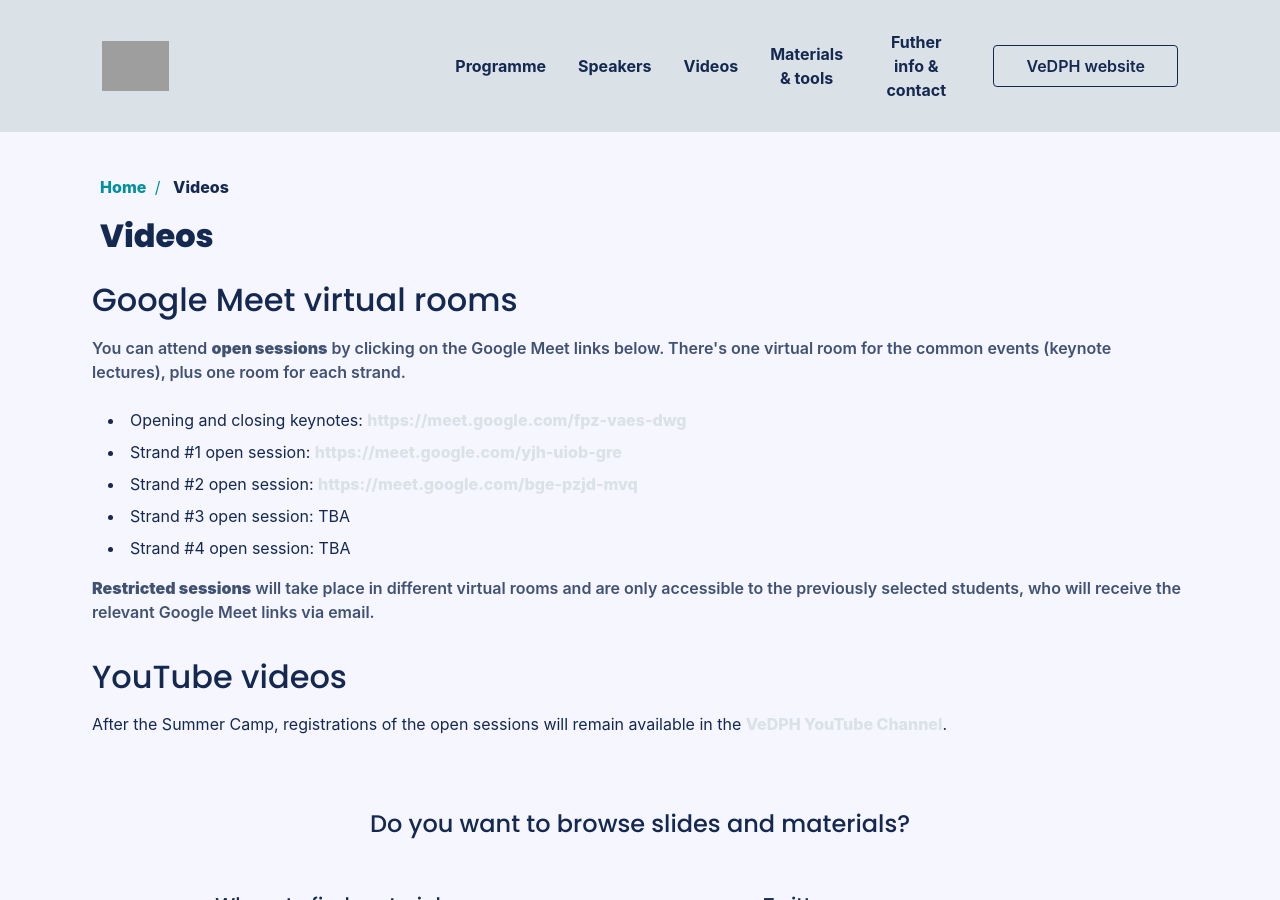
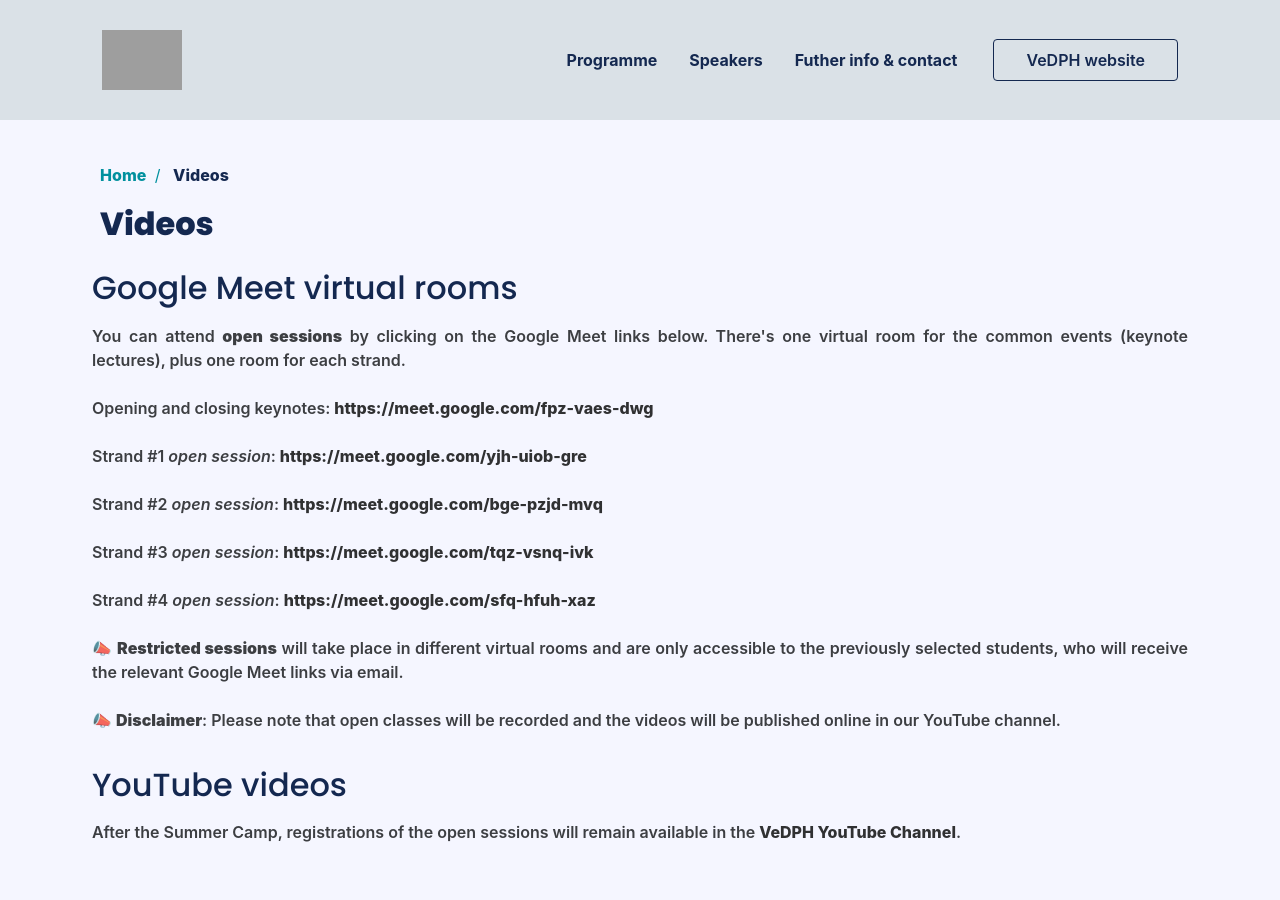
Before and after one commit to vedph/summercamp, a Jekyll site: the page built from videos.html, in a window 1280 px wide and 900 px high. Built offline with Jekyll 4.4.1, drawn with Linux system fonts in a browser that asks for light colours; nearby versions of some CDN libraries; some web fonts are replaced; grey boxes are pictures that could not be loaded.

Commit message:
Changed menu, added in Home page text for gmeet,keynote spreakers

```diff
--- a/_config.yml
+++ b/_config.yml
@@ -44,7 +44,7 @@ instagram_username:
 nav_button: VeDPH website
 nav_button_link: https://www.unive.it/vedph
 
-main_categories: [ programme, speakers, videos, materials, infocontacts ]
+main_categories: [ programme, speakers, infocontacts ]
 
 # Build settings
 theme: minima
--- a/programme/strand_1.html
+++ b/programme/strand_1.html
@@ -5,7 +5,7 @@ category: programme
 subcategory: programme
 ---
 
-<p>This strand provides a brief overview of theories and practices in digital scholarly editing. Participants will be introduced to the very basics of markup and text encoding, linked open data and semantic web technologies, documentation and analysis of material textual aspects, and tools and applications for publication. The format will alternate open seminars with laboratory sessions and hands-on exercises restricted to successful applicants of the originally planned summer school. The famous travel report of the Venetian explorer Marco Polo will serve as a starting point (as preserved in an <a href="https://iiif.bodleian.ox.ac.uk/iiif/viewer/d21e23ac-11a8-4d24-ad4d-07ad10e0ea34#?c=0&m=0&s=0&cv=456&r=0&xywh=-2767%2C-379%2C10872%2C7574" target="_blank">illustrated manuscript copy from the Bodleian Library</a>). Further resources and all teaching materials will be freely accessible on our Github repository.</p>
+<p class="text-secondary color" style="text-align: justify;">This strand provides a brief overview of theories and practices in digital scholarly editing. Participants will be introduced to the very basics of markup and text encoding, linked open data and semantic web technologies, documentation and analysis of material textual aspects, and tools and applications for publication. The format will alternate open seminars with laboratory sessions and hands-on exercises restricted to successful applicants of the originally planned summer school. The famous travel report of the Venetian explorer Marco Polo will serve as a starting point (as preserved in an <a href="https://iiif.bodleian.ox.ac.uk/iiif/viewer/d21e23ac-11a8-4d24-ad4d-07ad10e0ea34#?c=0&m=0&s=0&cv=456&r=0&xywh=-2767%2C-379%2C10872%2C7574" target="_blank">illustrated manuscript copy from the Bodleian Library</a>). Further resources and all teaching materials will be freely accessible on our Github repository.</p>
 
 <div>
 <h4>Monday, 6 July 2020</h4>
--- a/videos.html
+++ b/videos.html
@@ -5,46 +5,24 @@ title: Videos
 ---
 
 <section id="virtualrooms">
-<h2>Google Meet virtual rooms</h2>
+    <h2>Google Meet virtual rooms</h2>
 
 <!-- <h3>Open sessions</h3> -->
 
-<p>
-You can attend <strong>open sessions</strong> by clicking on the Google Meet links below.
-There's one virtual room for the common events (keynote lectures), plus one room for each strand.
-</p>
-
-<ul>
-
-    <li>Opening and closing keynotes: <a href="https://meet.google.com/fpz-vaes-dwg">https://meet.google.com/fpz-vaes-dwg</a></li>
-
-    <li>Strand #1 open session: <a href="https://meet.google.com/yjh-uiob-gre">https://meet.google.com/yjh-uiob-gre</a></li>
-
-    <li>Strand #2 open session: <a href="https://meet.google.com/bge-pzjd-mvq">https://meet.google.com/bge-pzjd-mvq</a></li>
-
-    <li>Strand #3 open session: TBA</li>
-
-    <li>Strand #4 open session: TBA</li>
-
-</ul>
-
-<!--p>
-<em>Disclaimer</em>: Please note that open classes will be recorded and the videos will be published online in our YouTube channel.
-</p-->
+    <p class="text-secondary color" style="text-align: justify;">You can attend <strong>open sessions</strong> by clicking on the Google Meet links below.
+    There's one virtual room for the common events (keynote lectures), plus one room for each strand.</p>
+    <p class="text-secondary color" style="text-align: justify;">Opening and closing keynotes: <a href="https://meet.google.com/fpz-vaes-dwg" target="_blank">https://meet.google.com/fpz-vaes-dwg</a></p>
+    <p class="text-secondary color" style="text-align: justify;">Strand #1 <em>open session</em>: <a href="https://meet.google.com/yjh-uiob-gre" target="_blank">https://meet.google.com/yjh-uiob-gre</a></p>
+    <p class="text-secondary color" style="text-align: justify;">Strand #2 <em>open session</em>: <a href="https://meet.google.com/bge-pzjd-mvq" target="_blank">https://meet.google.com/bge-pzjd-mvq</a></p>
+    <p class="text-secondary color" style="text-align: justify;">Strand #3 <em>open session</em>: <a href="https://meet.google.com/tqz-vsnq-ivk" target="_blank">https://meet.google.com/tqz-vsnq-ivk</a></p>
+    <p class="text-secondary color" style="text-align: justify;">Strand #4 <em>open session</em>: <a href="https://meet.google.com/sfq-hfuh-xaz" target="_blank">https://meet.google.com/sfq-hfuh-xaz</a></p>
 
 <!-- <h3>Restricted sessions</h3> -->
-
-<p>
-<strong>Restricted sessions</strong> will take place in different virtual rooms and are only accessible to the previously selected students,
-who will receive the relevant Google Meet links via email.
-</p>
-
-
+    <p class="text-secondary color" style="text-align: justify;">📣 <strong>Restricted sessions</strong> will take place in different virtual rooms and are only accessible to the previously selected students, who will receive the relevant Google Meet links via email.</p>
+    <p class="text-secondary color" style="text-align: justify;">📣 <strong>Disclaimer</strong>: Please note that open classes will be recorded and the videos will be published online in our YouTube channel.</p>
 </section>
 
 <section id="youtube">
-<h2>YouTube videos</h2>
-After the Summer Camp, registrations of the open sessions will remain available in the
-<a href="https://www.youtube.com/channel/UCpVTd9npww6UwFQti5yu4NQ/">VeDPH YouTube Channel</a>.
-
+    <h2>YouTube videos</h2>
+    <p class="text-secondary color" style="text-align: justify;">After the Summer Camp, registrations of the open sessions will remain available in the <a href="https://www.youtube.com/channel/UCpVTd9npww6UwFQti5yu4NQ/" target="_blank">VeDPH YouTube Channel</a>.</p>
 </section>
```
Also changed, not shown: index.html (+4 -10 lines), programme/index.html (+3 -5 lines), speakers.html (+8 -12 lines).
